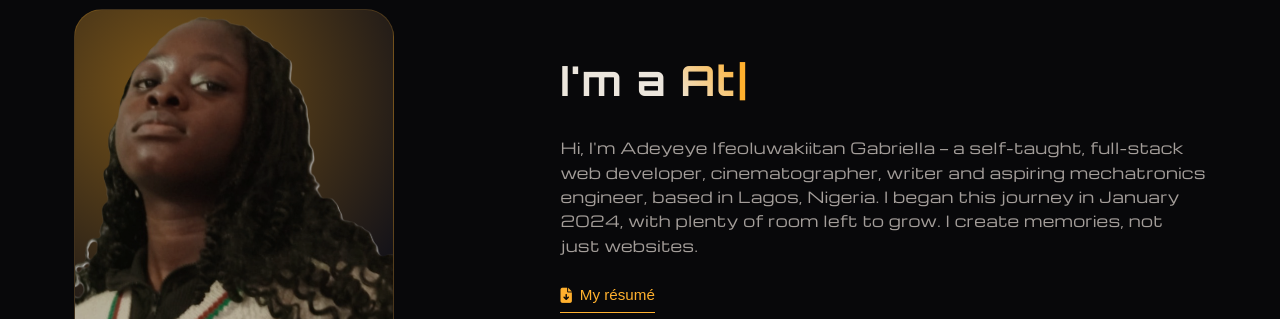
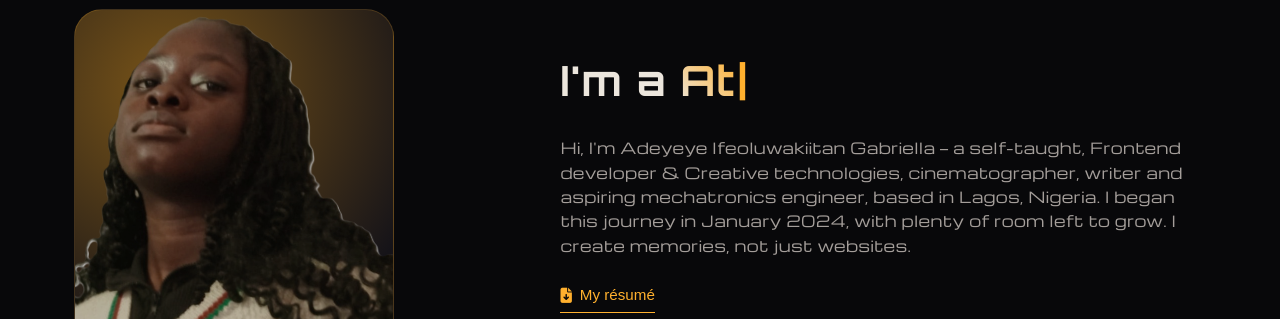
Before and after one commit to imole-aertena/My-portfolio-website, a website: page index.html in a window 1280 px wide. Shown: the part 980-1299 px from the top of the page. Drawn offline with nearby package versions, Linux system fonts and the light colour scheme; a web font is replaced by a local one.

Commit message:
edited a bit

```diff
--- a/index.html
+++ b/index.html
@@ -2,9 +2,9 @@
 <html lang="en">
 <head>
     <meta charset="UTF-8">
-    <meta name="viewport" content="width=device-width, initial-scale=1.0">
+    <!-- <meta name="viewport" content="width=device-width, initial-scale=1.0"> -->
     <title>GlowCode Media — Adeyeye Gabriella</title>
-    <meta name="description" content="Adeyeye Gabriella — self-taught full-stack developer, cinematographer and aspiring mechatronics engineer.">
+    <meta name="description" content="Adeyeye Gabriella — self-taught full-stack developer, cinematographer and aspiring mechatronics engineer, initial-scale=1.0">
 
     <link rel="stylesheet" href="style.css">
     <link rel="stylesheet" href="https://cdnjs.cloudflare.com/ajax/libs/font-awesome/6.5.1/css/all.min.css" crossorigin="anonymous" referrerpolicy="no-referrer" />
@@ -107,7 +107,7 @@
                     </h3>
 
                     <p class="bio">
-                        Hi, I'm Adeyeye Ifeoluwakiitan Gabriella — a self-taught, full-stack web developer,
+                        Hi, I'm Adeyeye Ifeoluwakiitan Gabriella — a self-taught, Frontend developer & Creative technologies,
                         cinematographer, writer and aspiring mechatronics engineer, based in
                         Lagos, Nigeria. I began this journey in January 2024, with plenty of room left to
                         grow. I create memories, not just websites.
```
